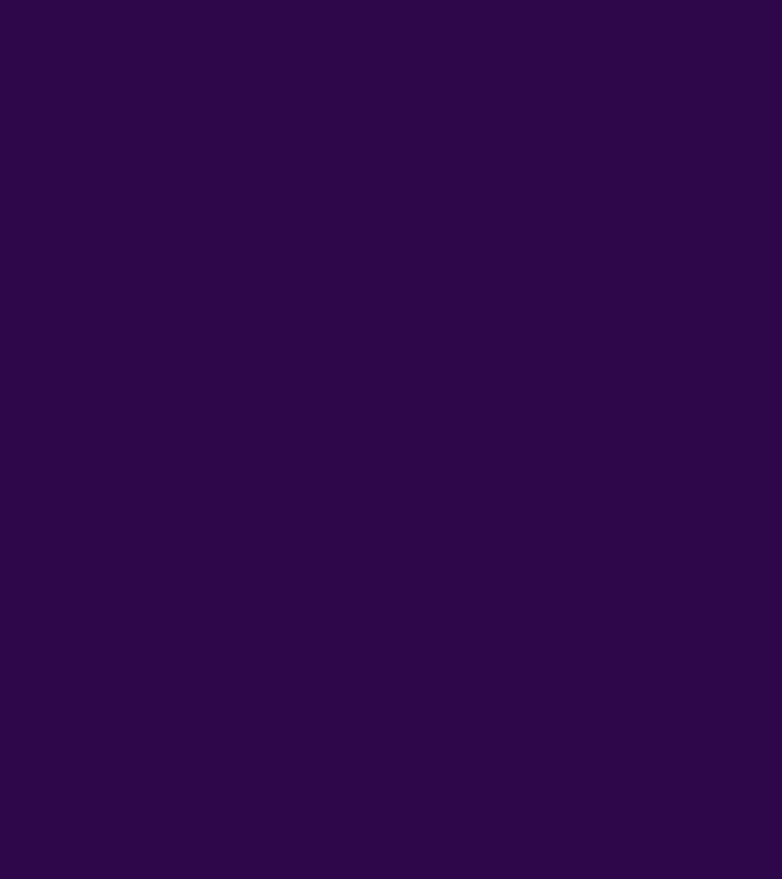
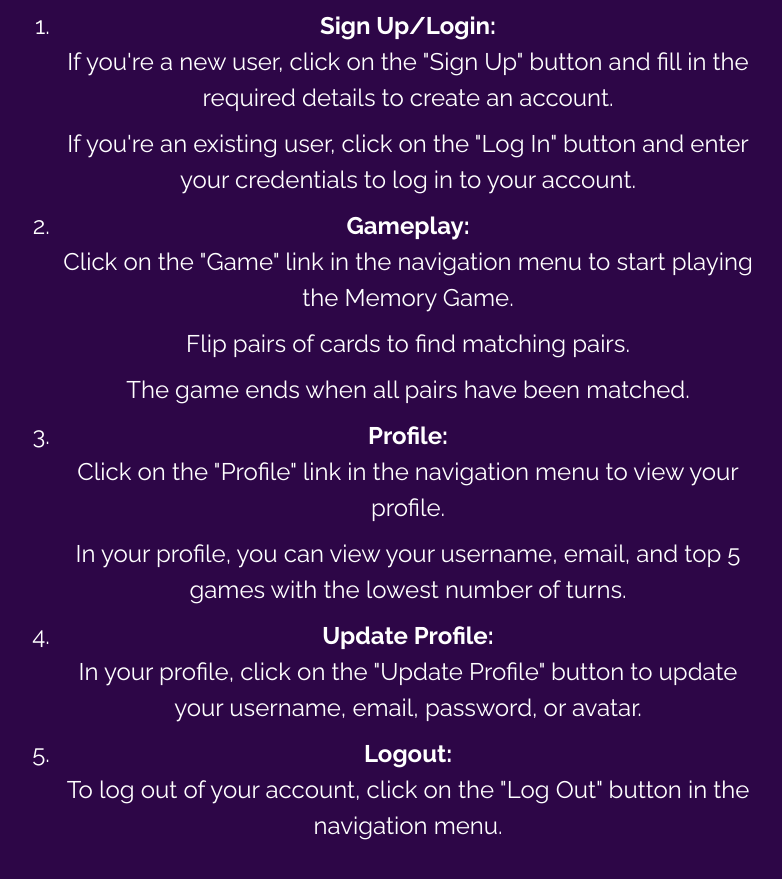
Before and after one commit to sc222rb/HelloNihongoKids, a React (Create React App) app in the folder client/: page /about in a window 1280 px wide. Shown: the part 385-1264 px from the top of the page, without its empty margins (248-1030 px from the left). Before the commit the page ends 800 px from the top, so only its background shows below. Built offline with nearby package versions, Linux system fonts and the light colour scheme.

Commit message:
add user documentation

```diff
--- a/client/src/App.js
+++ b/client/src/App.js
@@ -1,6 +1,7 @@
 import './App.css'
 import React, { useState } from 'react'
 import { BrowserRouter as Router, Routes, Route } from 'react-router-dom'
+import About from './components/About/About.js'
 import Game from './components/Game/Game.js'
 import Home from './components/Home/Home.js'
 import Layout from './components/Layout/Layout.js'
@@ -51,6 +52,7 @@ const App = () => {
           }
         >
         <Route index element={<Home />} />
+        <Route path="/about" element={<About />} />
         <Route path="/game" element={<Game />} />
         <Route path="/login" element={<Login handleLogin={handleLogin} />} />
         <Route path="/logout" element={<Logout handleLogout={handleLogout} />} />
--- /dev/null
+++ b/client/src/components/About/About.css
@@ -0,0 +1,22 @@
+/* Add this CSS to your stylesheet */
+
+.container {
+  padding-top: 50px;
+}
+
+li {
+  margin-bottom: 10px;
+}
+
+ul {
+  list-style-type: none;
+  padding-left: 0;
+}
+
+ul ul {
+  padding-left: 20px;
+}
+
+.row {
+  margin-bottom: 30px;
+}
--- /dev/null
+++ b/client/src/components/About/About.js
@@ -0,0 +1,63 @@
+import React from 'react'
+import './About.css'
+
+/**
+ * About component displaying information about the Memory Game Application.
+ * @returns {JSX.Element} About component.
+ */
+const About = () => {
+  return (
+      <div class="container">
+        <div class="row justify-content-center">
+          <div class="col-md-8 text-center">
+            <h2>About</h2>
+            <p>Welcome to the Hello Nihongo Kids app! This application is designed to help kids learn Japanese Hiragana and Katakana in a fun way.</p>
+          </div>
+        </div>
+
+        <div class="row justify-content-center">
+          <div class="col-md-8">
+            <h3>How to Use the Application</h3>
+            <ol>
+              <li>
+                <strong>Sign Up/Login:</strong>
+                <ul>
+                  <li>If you're a new user, click on the "Sign Up" button and fill in the required details to create an account.</li>
+                  <li>If you're an existing user, click on the "Log In" button and enter your credentials to log in to your account.</li>
+                </ul>
+              </li>
+              <li>
+                <strong>Gameplay:</strong>
+                <ul>
+                  <li>Click on the "Game" link in the navigation menu to start playing the Memory Game.</li>
+                  <li>Flip pairs of cards to find matching pairs.</li>
+                  <li>The game ends when all pairs have been matched.</li>
+                </ul>
+              </li>
+              <li>
+                <strong>Profile:</strong>
+                <ul>
+                  <li>Click on the "Profile" link in the navigation menu to view your profile.</li>
+                  <li>In your profile, you can view your username, email, and top 5 games with the lowest number of turns.</li>
+                </ul>
+              </li>
+              <li>
+                <strong>Update Profile:</strong>
+                <ul>
+                  <li>In your profile, click on the "Update Profile" button to update your username, email, password, or avatar.</li>
+                </ul>
+              </li>
+              <li>
+                <strong>Logout:</strong>
+                <ul>
+                  <li>To log out of your account, click on the "Log Out" button in the navigation menu.</li>
+                </ul>
+              </li>
+            </ol>
+          </div>
+        </div>
+      </div>
+  )
+}
+
+export default About
--- a/client/src/components/Layout/Layout.js
+++ b/client/src/components/Layout/Layout.js
@@ -17,6 +17,7 @@ const Layout = ({ isLoggedIn }) => {
         <Navbar.Collapse id="basic-navbar-nav">
           <Nav className="mr-auto">
             <Nav.Link as={Link} to="/">Home</Nav.Link>
+            <Nav.Link as={Link} to="/about">About</Nav.Link>
             {isLoggedIn ? (
               <>
                 <Nav.Link as={Link} to="/game">Game</Nav.Link>
```
